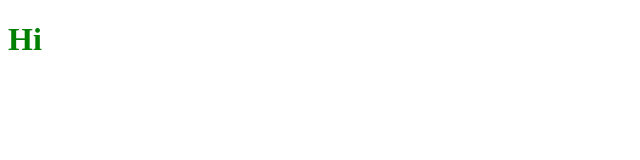
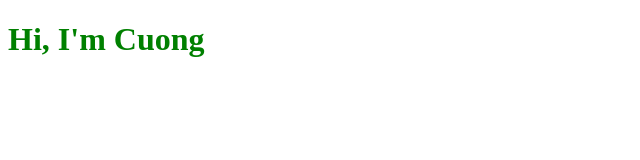
Before and after one commit to cuongdotuan/exercise, a plain HTML site: page index.html in a window 1280 px wide. Shown: the whole page, without its empty margins (0-640 px from the left). Drawn offline with Linux system fonts and the light colour scheme.

Commit message:
correct the text content

```diff
--- a/index.html
+++ b/index.html
@@ -7,6 +7,6 @@
     <link rel="stylesheet" href="./index.css">
 </head>
 <body>
-    <h1>Hi</h1>
+    <h1>Hi, I'm Cuong</h1>
 </body>
 </html>
```
